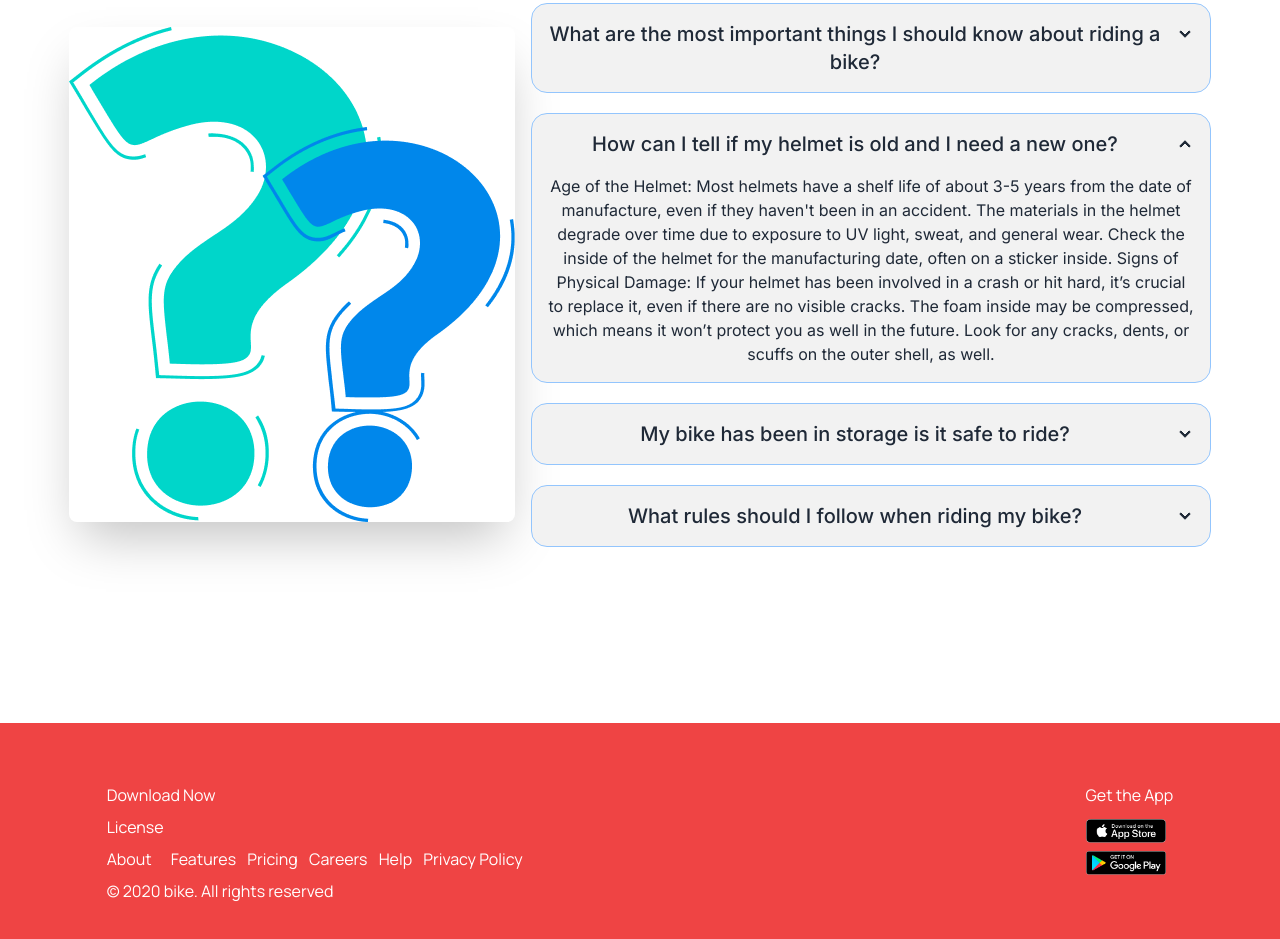
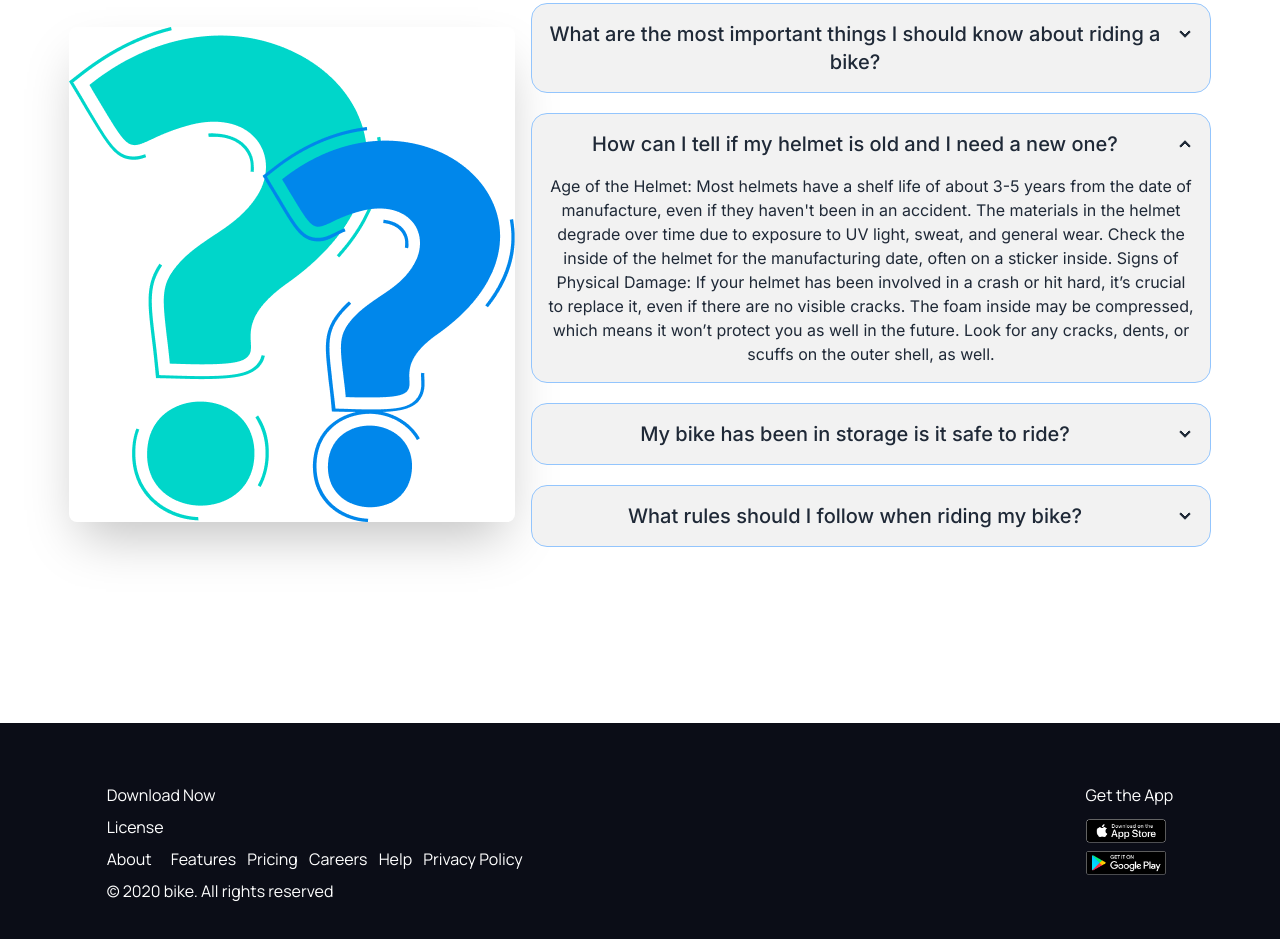
Before and after one commit to Mdsheikhmohaimenulislam/Biker-Zone, a plain HTML site: page index.html in a window 1280 px wide. Shown: the part 3044-3983 px from the top of the page. Drawn offline with nearby package versions, Linux system fonts and the light colour scheme.

Commit message:
footer background color done

```diff
--- a/index.html
+++ b/index.html
@@ -338,7 +338,7 @@
             </section>
 <!-- Asked Question section end -->
     </main>
-    <footer class="bg-red-500 w-auto ">
+    <footer class="bg-[#0B0D17] w-auto ">
       <!-- <section> -->
         <div class="w-5/6 mx-auto pt-15 font-manrope flex flex-col text-white justify-between pb-10 md:flex-col lg:flex-row">
           <!-- text about content -->
```
